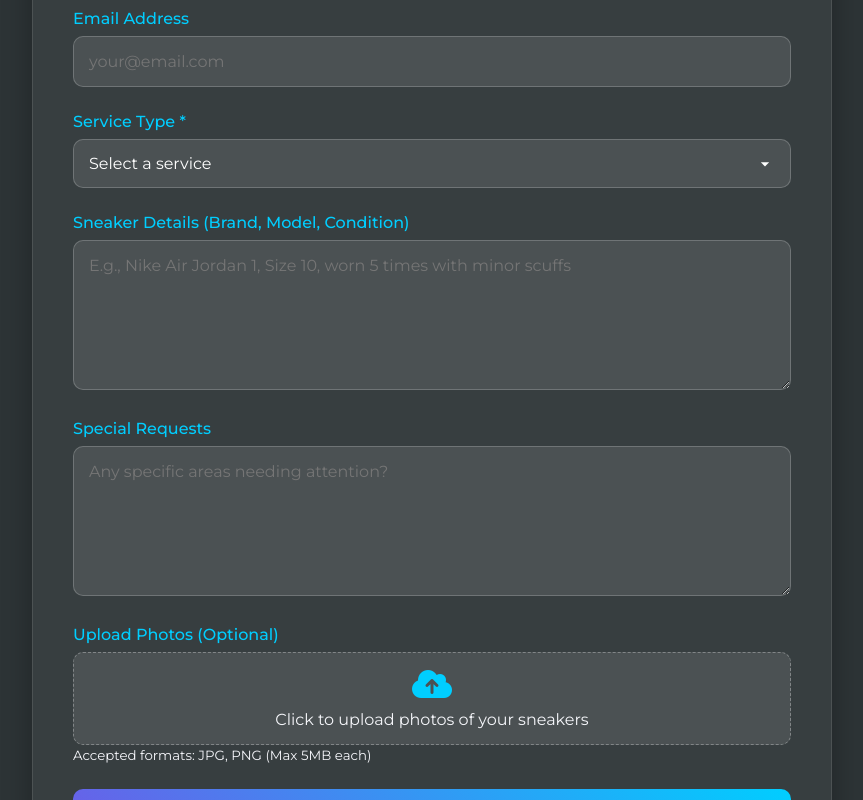
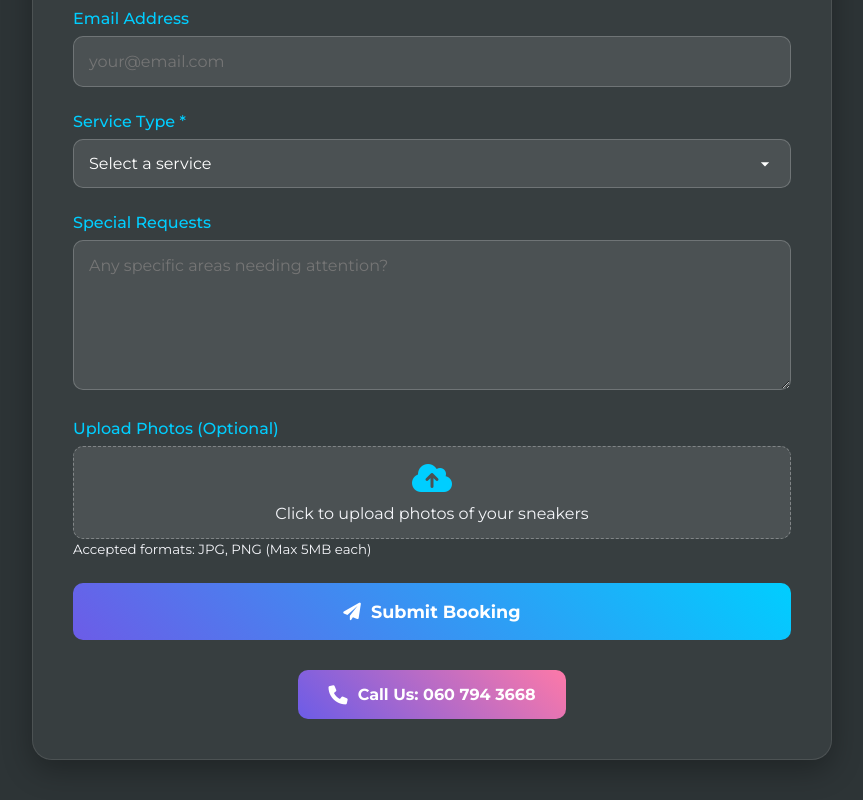
Before and after one commit to Tazabaa/sneaker-house, a plain HTML site: page booking.html in a window 1280 px wide. Shown: the part 407-1207 px from the top of the page, without its empty margins (208-1071 px from the left). Drawn offline with Linux system fonts and the light colour scheme.

Commit message:
Update booking.html

```diff
--- a/booking.html
+++ b/booking.html
@@ -371,11 +371,6 @@
             </div>
 
             <div class="form-group">
-                <label class="form-label" for="sneakerDetails">Sneaker Details (Brand, Model, Condition)</label>
-                <textarea id="sneakerDetails" name="sneakerDetails" class="form-control" placeholder="E.g., Nike Air Jordan 1, Size 10, worn 5 times with minor scuffs"></textarea>
-            </div>
-
-            <div class="form-group">
                 <label class="form-label" for="specialRequests">Special Requests</label>
                 <textarea id="specialRequests" name="specialRequests" class="form-control" placeholder="Any specific areas needing attention?"></textarea>
             </div>
```
